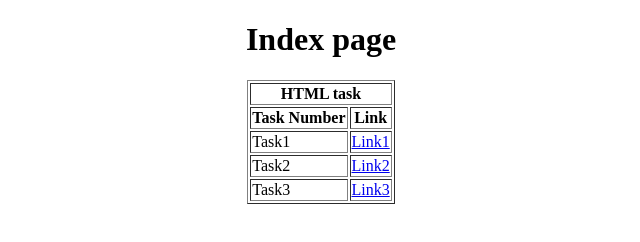
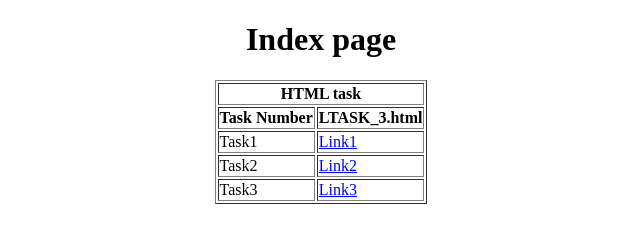
Before and after one commit to HiroKaslana/MERN_ASSIGNMENT, a plain HTML site: page index.html in a window 1280 px wide. Shown: the whole page, without its empty margins (319-959 px from the left). Drawn offline with Linux system fonts and the light colour scheme.

Commit message:
Update index.html

```diff
--- a/index.html
+++ b/index.html
@@ -14,7 +14,7 @@
             </tr>
             <tr>
                 <th>Task Number</th>
-                <th>Link</th>
+                <th>LTASK_3.html</th>
             </tr>
 
             <tr>
```
